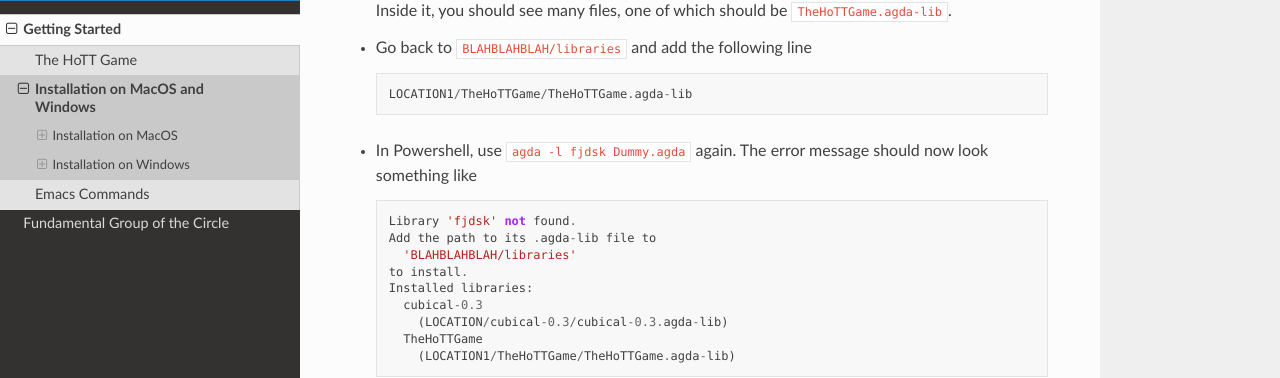
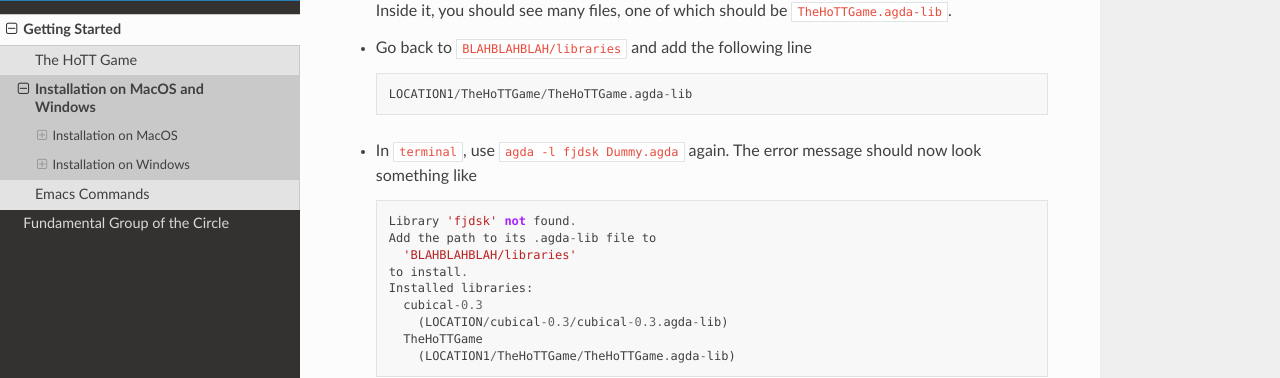
Before and after one commit to thehottgame/theHoTTGameGuide, a Sphinx documentation site: the page built from docs/source/getting-started/installation.rst, in a window 1280 px wide and 900 px high, scrolled down 4808 px. Shown: the part 117-495 px from the top of the window. Built offline with Sphinx 7.4.7 and the Read the Docs theme 2.0.0, drawn with Linux system fonts in a browser that asks for light colours.

Commit message:
Fixed typo in macOS installation.

```diff
--- a/docs/source/getting-started/installation.rst
+++ b/docs/source/getting-started/installation.rst
@@ -332,7 +332,7 @@ so we need to repeat the above process for it.
 
      LOCATION1/TheHoTTGame/TheHoTTGame.agda-lib
 
-- In Powershell, use ``agda -l fjdsk Dummy.agda`` again.
+- In ``terminal``, use ``agda -l fjdsk Dummy.agda`` again.
   The error message should now look something like
 
   .. code::
```
